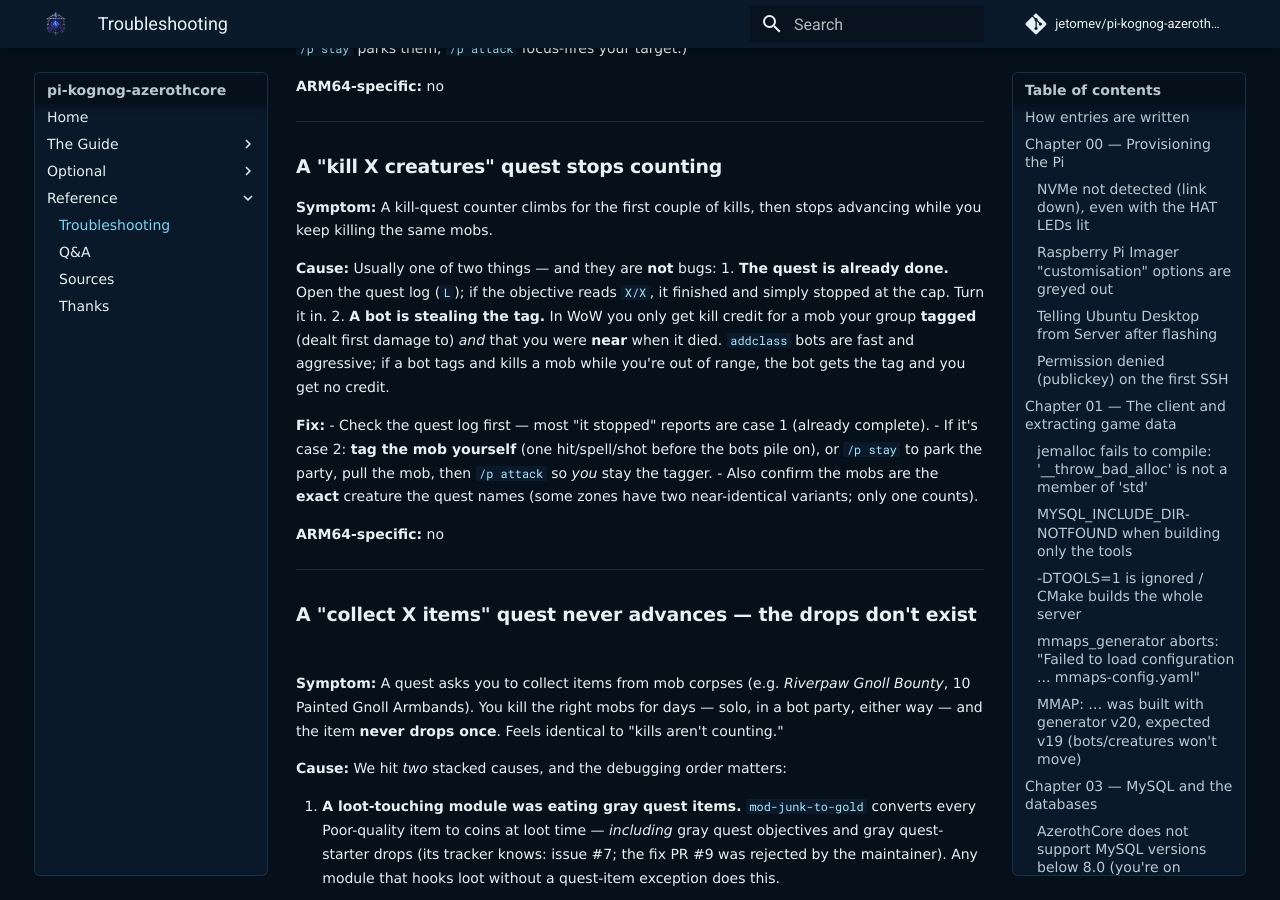
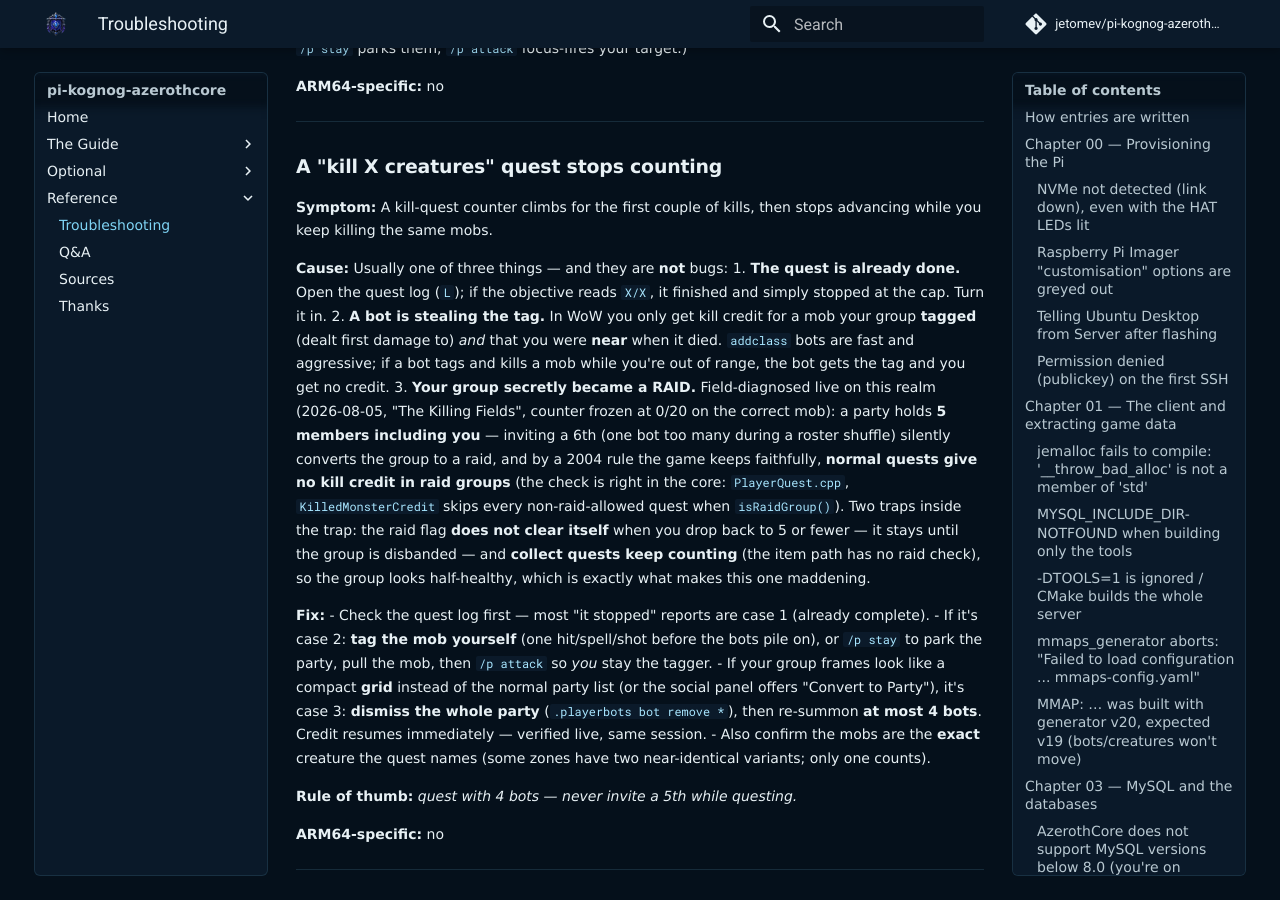
Before and after one commit to jetomev/pi-kognog-azerothcore, an MkDocs documentation site: the page built from docs/TROUBLESHOOTING.md, in a window 1280 px wide and 900 px high, scrolled down 11444 px. Built offline with MkDocs 1.6.1 and Material for MkDocs 9.7.7, drawn with Linux system fonts in a browser that asks for light colours; comment, search, counter and statistics services are not loaded.

Commit message:
Quest-loot saga part 2 closed: frozen kill counters = accidental raid conversion (Balih's theory, source-confirmed)
The Killing Fields case: 6th party member silently converts group to raid;
KilledMonsterCredit skips non-raid quests in raid groups (PlayerQuest.cpp);
flag survives shrinking, only disband clears it; collect path has no raid
check (why okra kept counting). Troubleshooting cause 3 + handbook rule:
quest with 4 bots.

Co-Authored-By: Claude Fable 5 <noreply@anthropic.com>

```diff
--- a/docs/TROUBLESHOOTING.md
+++ b/docs/TROUBLESHOOTING.md
@@ -621,20 +621,36 @@ auto-assist by default; `/p stay` parks them, `/p attack` focus-fires your targe
 **Symptom:** A kill-quest counter climbs for the first couple of kills, then stops
 advancing while you keep killing the same mobs.
 
-**Cause:** Usually one of two things — and they are **not** bugs:
+**Cause:** Usually one of three things — and they are **not** bugs:
 1. **The quest is already done.** Open the quest log (`L`); if the objective reads `X/X`,
    it finished and simply stopped at the cap. Turn it in.
 2. **A bot is stealing the tag.** In WoW you only get kill credit for a mob your group
    **tagged** (dealt first damage to) *and* that you were **near** when it died. `addclass`
    bots are fast and aggressive; if a bot tags and kills a mob while you're out of range,
    the bot gets the tag and you get no credit.
+3. **Your group secretly became a RAID.** Field-diagnosed live on this realm (2026-08-05,
+   "The Killing Fields", counter frozen at 0/20 on the correct mob): a party holds **5
+   members including you** — inviting a 6th (one bot too many during a roster shuffle)
+   silently converts the group to a raid, and by a 2004 rule the game keeps faithfully,
+   **normal quests give no kill credit in raid groups** (the check is right in the core:
+   `PlayerQuest.cpp`, `KilledMonsterCredit` skips every non-raid-allowed quest when
+   `isRaidGroup()`). Two traps inside the trap: the raid flag **does not clear itself**
+   when you drop back to 5 or fewer — it stays until the group is disbanded — and
+   **collect quests keep counting** (the item path has no raid check), so the group looks
+   half-healthy, which is exactly what makes this one maddening.
 
 **Fix:**
 - Check the quest log first — most "it stopped" reports are case 1 (already complete).
 - If it's case 2: **tag the mob yourself** (one hit/spell/shot before the bots pile on), or
   `/p stay` to park the party, pull the mob, then `/p attack` so *you* stay the tagger.
+- If your group frames look like a compact **grid** instead of the normal party list (or
+  the social panel offers "Convert to Party"), it's case 3: **dismiss the whole party**
+  (`.playerbots bot remove *`), then re-summon **at most 4 bots**. Credit resumes
+  immediately — verified live, same session.
 - Also confirm the mobs are the **exact** creature the quest names (some zones have two
   near-identical variants; only one counts).
+
+**Rule of thumb:** *quest with 4 bots — never invite a 5th while questing.*
 
 **ARM64-specific:** no
 
```
Also changed, not shown: docs/optional-bot-handbook.md (+6 -0 lines).
